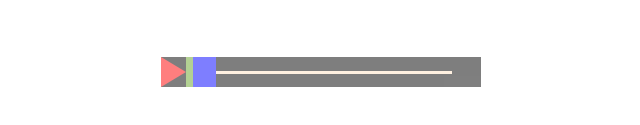
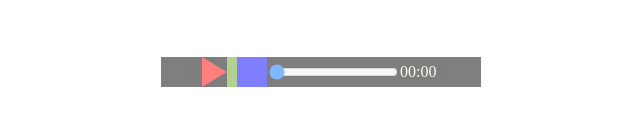
Before and after one commit to payam3006/20-20-player, a plain HTML site: page index.html in a window 1280 px wide. Shown: the part 433-558 px from the top of the page, without its empty margins (319-959 px from the left). Drawn offline with Linux system fonts and the light colour scheme.

Commit message:
functionality ok

```diff
--- a/index.html
+++ b/index.html
@@ -30,7 +30,7 @@
             <div class="play" id="play" onclick="playMedia()"></div>
             <div class="pause" id="pause"></div>
             <div class="stop" id="stop" onclick="stop()"></div>
-            <div class="bar" id="bar"></div>
+            <input type="range" id="range" min="0" max="10" step="1" value="0">
             <div class="time" id="time"></div>
         </div>
     </div>
--- a/player.css
+++ b/player.css
@@ -62,5 +62,5 @@ body {
 }
 .time {
   width: 40px;
-  cursor: pointer;
+  color: beige;
 }
--- a/player.js
+++ b/player.js
@@ -1,5 +1,11 @@
 const media = document.getElementById("media");
 const play = document.getElementById("play");
+const time = document.getElementById("time");
+const range = document.getElementById("range");
+
+range.max = Number(media.duration);
+const a = console.log;
+a(media.duration);
 
 function playMedia() {
   if (media.paused) {
@@ -12,3 +18,34 @@ const stop = () => {
   media.pause();
   media.currentTime = 0;
 };
+
+const showMin = () => {
+  let min = Math.floor(media.currentTime / 60);
+  if (min < 10) {
+    return `0${min}`;
+  } else {
+    return min;
+  }
+};
+
+function showSecond() {
+  let second = Math.floor(media.currentTime % 60);
+  if (second < 10) {
+    return `0${second}`;
+  } else {
+    return second;
+  }
+}
+
+const showTime = () => {
+  range.value = Number(media.currentTime);
+  time.innerHTML = `${showMin()}:${showSecond()}`;
+};
+
+showTime();
+
+setInterval(showTime, 1000);
+
+range.addEventListener("input", function () {
+  media.currentTime = Number(range.value);
+});
```
